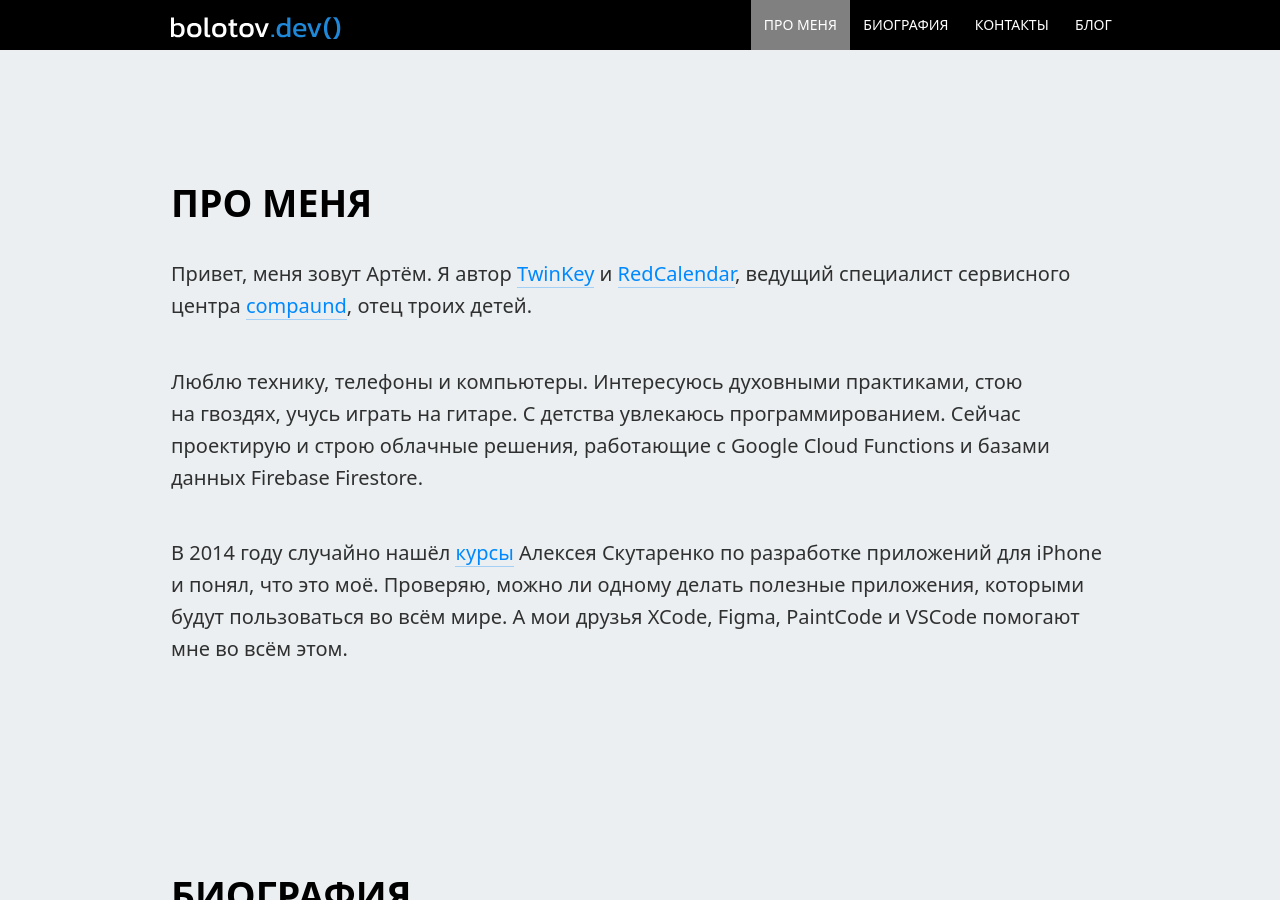
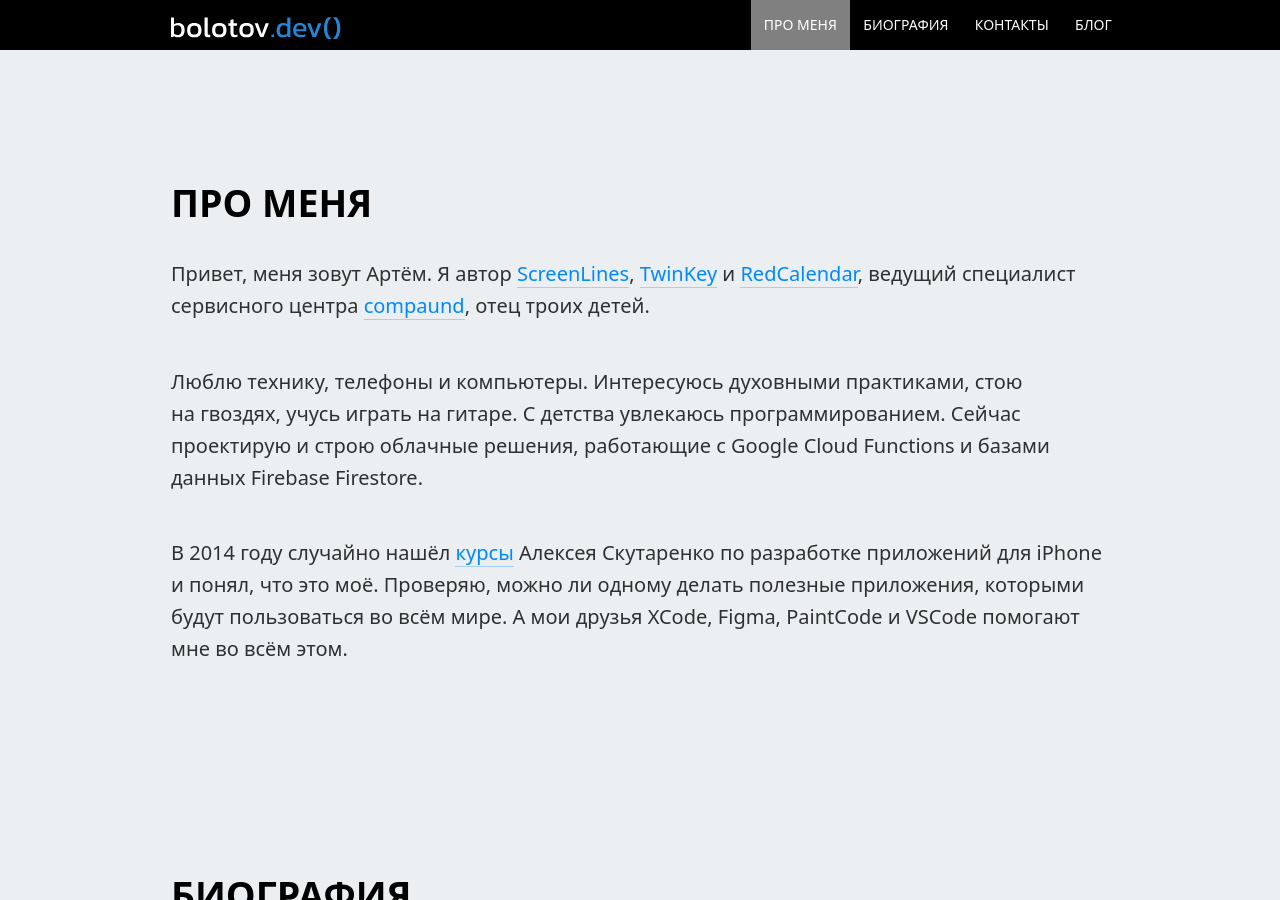
Before and after one commit to artembolotov/artembolotov.github.io, a Jekyll site: the page index.html, which Jekyll copies as it is, in a window 1280 px wide and 900 px high, scrolled down 995 px. Built offline with Jekyll 4.4.1, drawn with Linux system fonts in a browser that asks for light colours.

Commit message:
Update index.html
Added info about ScreenLines

```diff
--- a/index.html
+++ b/index.html
@@ -4,7 +4,7 @@
     <meta charset="utf-8">
     <meta name='viewport' content='width=device-width, initial-scale=1, viewport-fit=cover'>
     <title>Артём Болотов &mdash; Full-stack iOS-разработчик из Костромы</title>
-    <meta name="description" content="Артём Болотов — Full-stack iOS-разработчик из Костромы. Автор TwinKey и RedCalendar, специалист по мобильным приложениям и облачным решениям.">
+    <meta name="description" content="Артём Болотов — Full-stack iOS-разработчик из Костромы. Автор ScreenLines, TwinKey и RedCalendar, специалист по мобильным приложениям и облачным решениям.">
     <link rel="apple-touch-icon" sizes="180x180" href="/icons/apple-touch-icon.png">
     <link rel="icon" type="image/svg+xml" href="/icons/favicon.svg">
     <link rel="icon" type="image/png" sizes="32x32" href="/icons/favicon-32x32.png">
@@ -90,7 +90,7 @@
     </header>
     <section id="about" class="container">
       <h2>Про меня</h2>
-      <p>Привет, меня зовут Артём. Я автор <a href="https://twinkey.app" target="_blank">TwinKey</a> и <a href="https://calendar.red" target="_blank">RedCalendar</a>, ведущий специалист сервисного центра <a href="https://compaund.com" target="_blank">compaund</a>, отец троих детей.</p>
+      <p>Привет, меня зовут Артём. Я автор <a href="https://screenlines.app" target="_blank">ScreenLines</a>, <a href="https://twinkey.app" target="_blank">TwinKey</a> и <a href="https://calendar.red" target="_blank">RedCalendar</a>, ведущий специалист сервисного центра <a href="https://compaund.com" target="_blank">compaund</a>, отец троих детей.</p>
       <p>Люблю технику, телефоны и&nbsp;компьютеры. Интересуюсь духовными практиками, стою на&nbsp;гвоздях, учусь играть на&nbsp;гитаре. С&nbsp;детства увлекаюсь программированием. Cейчас проектирую и&nbsp;строю облачные решения, работающие с&nbsp;Google Cloud Functions и базами данных Firebase Firestore.</p>
       <p>В&nbsp;2014 году случайно нашёл <a href="https://www.youtube.com/playlist?list=PL6724Ll8v6UhKUFEsQ9ol_gOI-ohCxgJp" target="_blank">курсы</a> Алексея Скутаренко по&nbsp;разработке приложений для iPhone и&nbsp;понял, что это моё. Проверяю, можно&nbsp;ли одному делать полезные приложения, которыми будут пользоваться во&nbsp;всём мире. А&nbsp;мои друзья XCode, Figma, PaintCode и&nbsp;VSCode помогают мне во&nbsp;всём этом.</p>
     </section>
```
